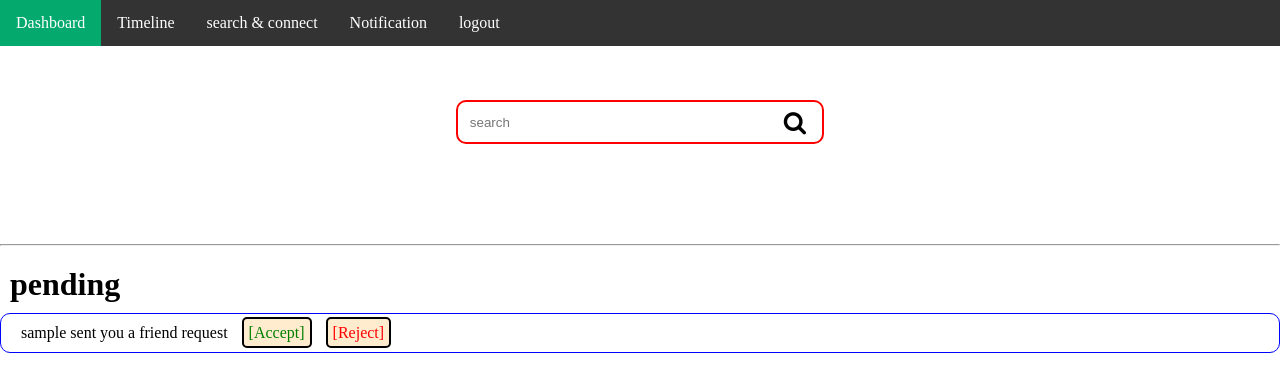
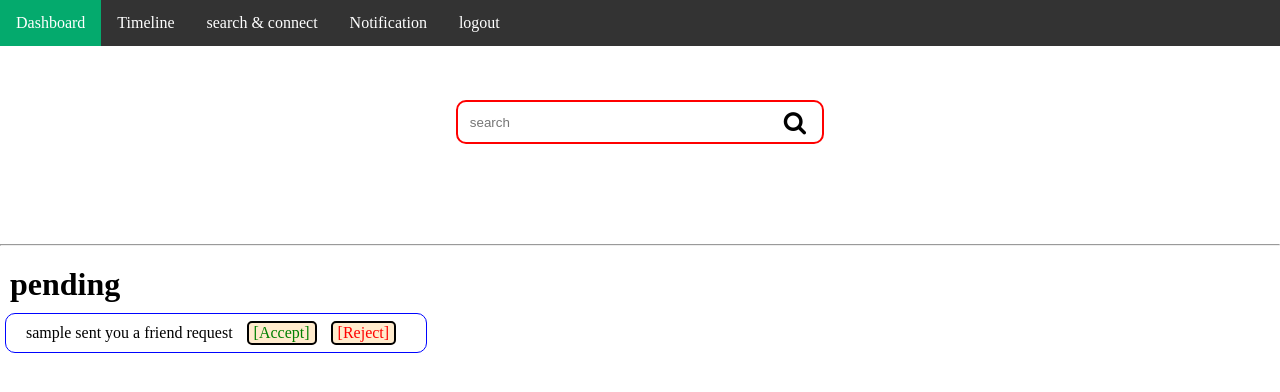
Before and after one commit to mkkotlin/ConnectNest, a Django app: page /search/search/ in a window 1280 px wide. Shown: the top 392 px of the page. Run offline with Django 5.2, Linux system fonts and the light colour scheme; a user stored in the database is signed in; tables that the repository leaves empty hold one stand-in row (values such as "Sample post").

Commit message:
UI changes

```diff
--- a/templates/search/search.html
+++ b/templates/search/search.html
@@ -49,6 +49,8 @@
         border: 1px solid rgb(0, 4, 255);
         border-radius: 10px;
         padding: 10px;
+        width:400px;
+        margin: 5px;
     }
     .pending_list{
         margin: 10px;
@@ -58,7 +60,7 @@
         color: red;
         margin-left: 10px;
         border: 2px solid black;
-        padding: 5px;
+        padding: 1px 5px 2px 5px;
         border-radius: 5px;
         background-color: blanchedalmond;
     }
```
